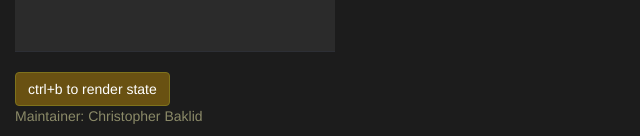
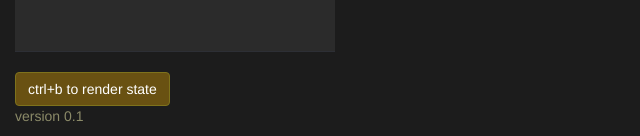
Before and after one commit to beardfist/jinjabread, a Flask app: template templates/index.html in a window 1280 px wide. Shown: the part 1268-1404 px from the top of the page, without its empty margins (0-640 px from the left). Run offline with Flask 2, Linux system fonts and the light colour scheme; the template is opened without the code that fills it, so the values that code supplies are empty; some libraries are stand-ins or nearby versions.

Commit message:
version tag on index page

```diff
--- a/templates/index.html
+++ b/templates/index.html
@@ -34,7 +34,7 @@
             <br />
             <input type="submit" value="ctrl+b to render state" class="btn btn-primary" style="background-color:#695112; border-color:#7e721c">
             <br />
-            <p style="color:#8B8A68"> Maintainer: Christopher Baklid </p>
+            <p style="color:#8B8A68"> version 0.1 </p>
         </div>
         <div class="col-xs-6 col-sm-6">
 
```
